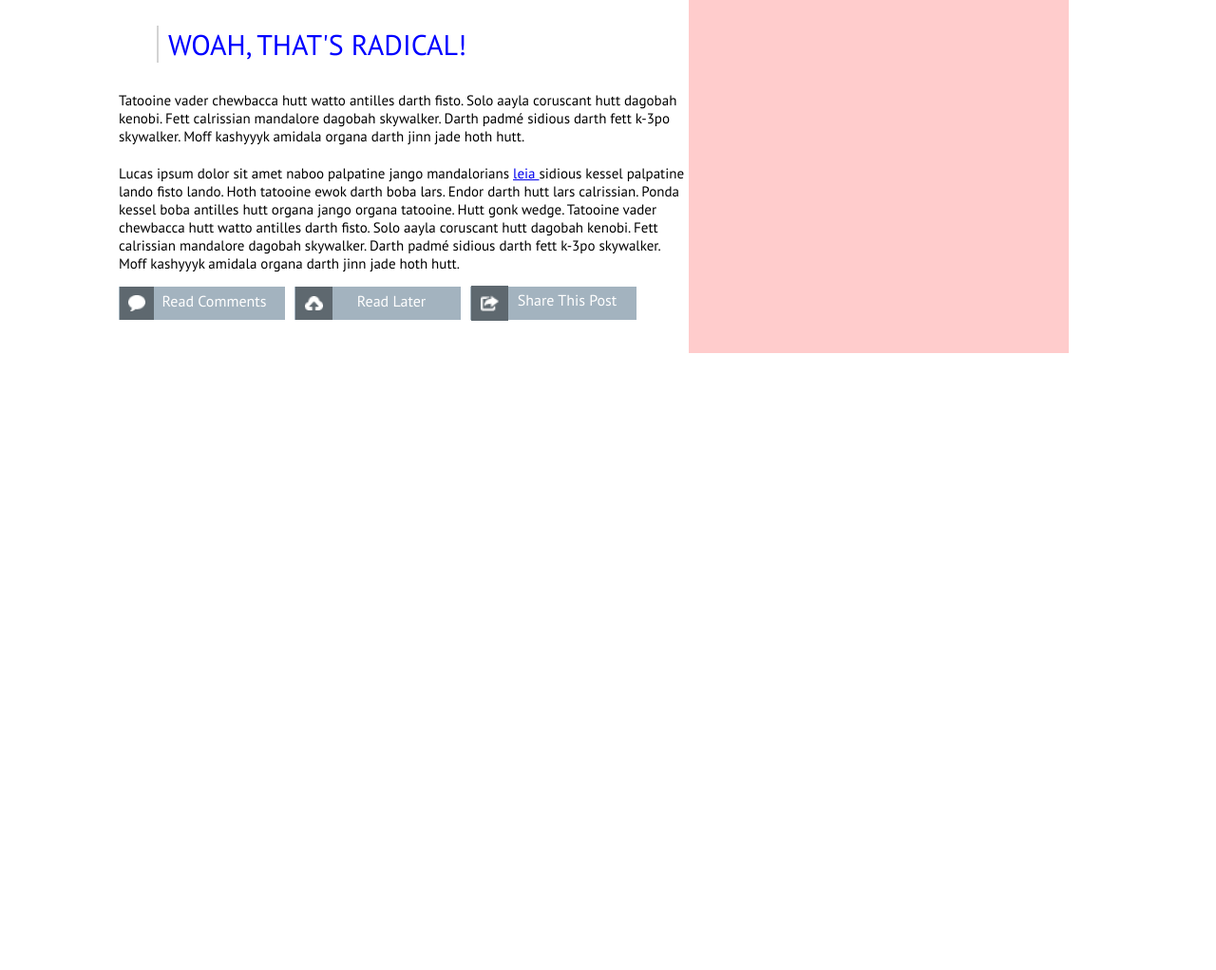
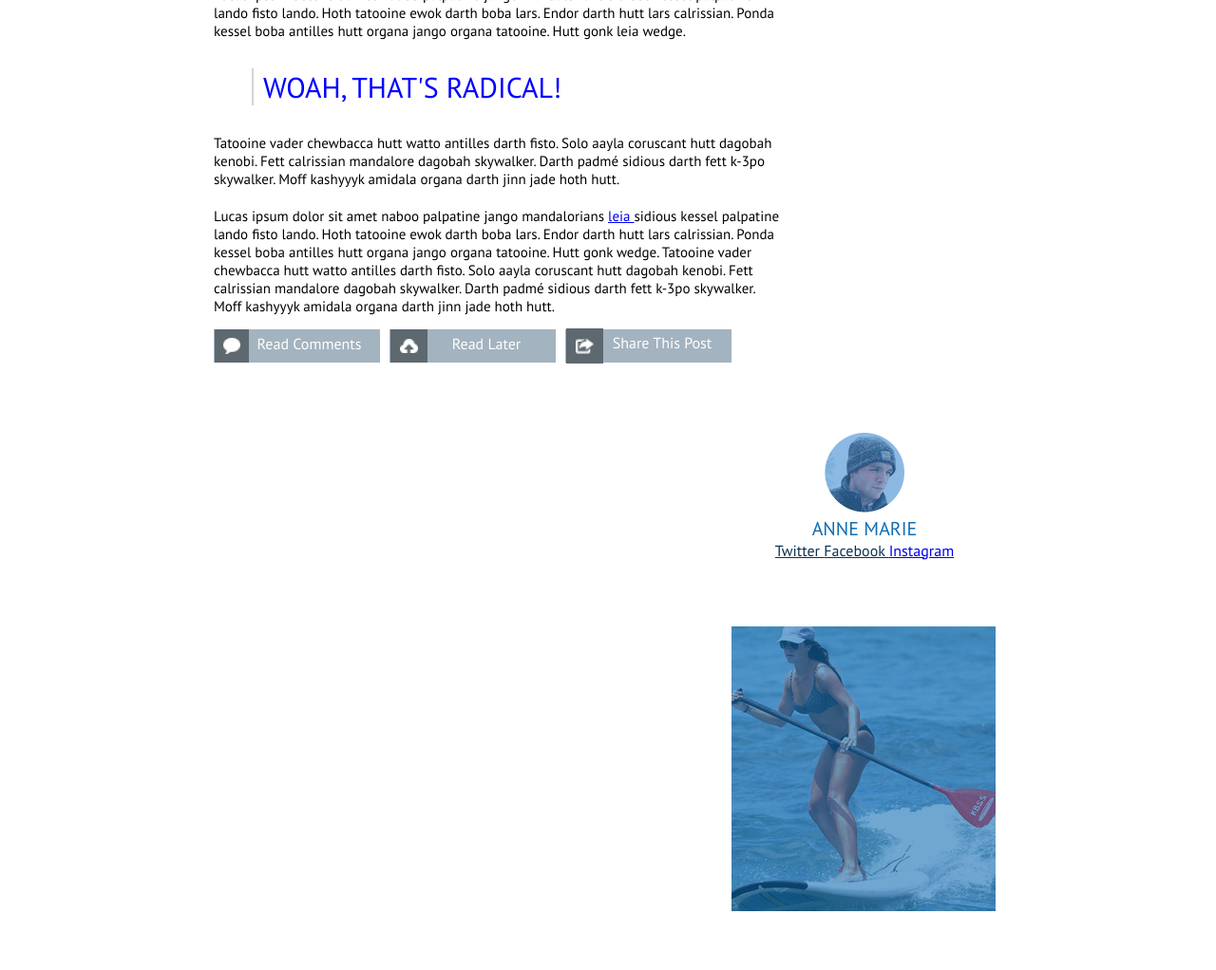
Before and after one commit to katlyngabor/Surf-and-PaddleHW, a plain HTML site: page index.html in a window 1280 px wide. Shown: the part 628-1650 px from the top of the page at 95% size. Before the commit the page ends 1300 px from the top, so only its background shows below. Drawn offline with Linux system fonts and the light colour scheme.

Commit message:
worked format of body

```diff
--- a/index.html
+++ b/index.html
@@ -75,6 +75,9 @@
        </div> <!---End of Social Media div-->
     </div> <!--End of contact div -->
 
+    <img class= "side-bar-image" src= "images/ad.jpg"/>
+    </div> <!--End of side-bar-image div-->
+
   </div> <!--End of side-bar div-->
 </div> <!--End of main-body div-->
 </body>
--- a/style.css
+++ b/style.css
@@ -62,7 +62,6 @@ height: 200px;
  /*******Main Body******/
 
 #main-body {
- 	width: 1000px;
  	height:900px;
  	margin-left: 125px;
  	margin-right: 20px;
@@ -72,6 +71,7 @@ height: 200px;
  h1 {
  	font-size:50px;
  	margin:5px;
+ 	margin-top:50px;
  }
 
  .tiny-headshot {
@@ -196,6 +196,7 @@ border: none;
 	width:600px;
 	height: 600px;;
 	float: left;
+	margin-left:100px;
 }
 
 /*****SIDE BAR******/
@@ -204,7 +205,8 @@ border: none;
 	width:400px;
 	height: 600px;
 	float:right;
-	background: rgba(255, 0, 0, 0.2)
+	margin-right:150px;
+	margin-top:50px;
 }
 
 .contact {
@@ -228,3 +230,7 @@ a.facebook:link {
 a.facebook:link {
 	color: #083452
 }
+
+.side-bar-image {
+	margin: 70px 30px 50px 60px;
+}
```
